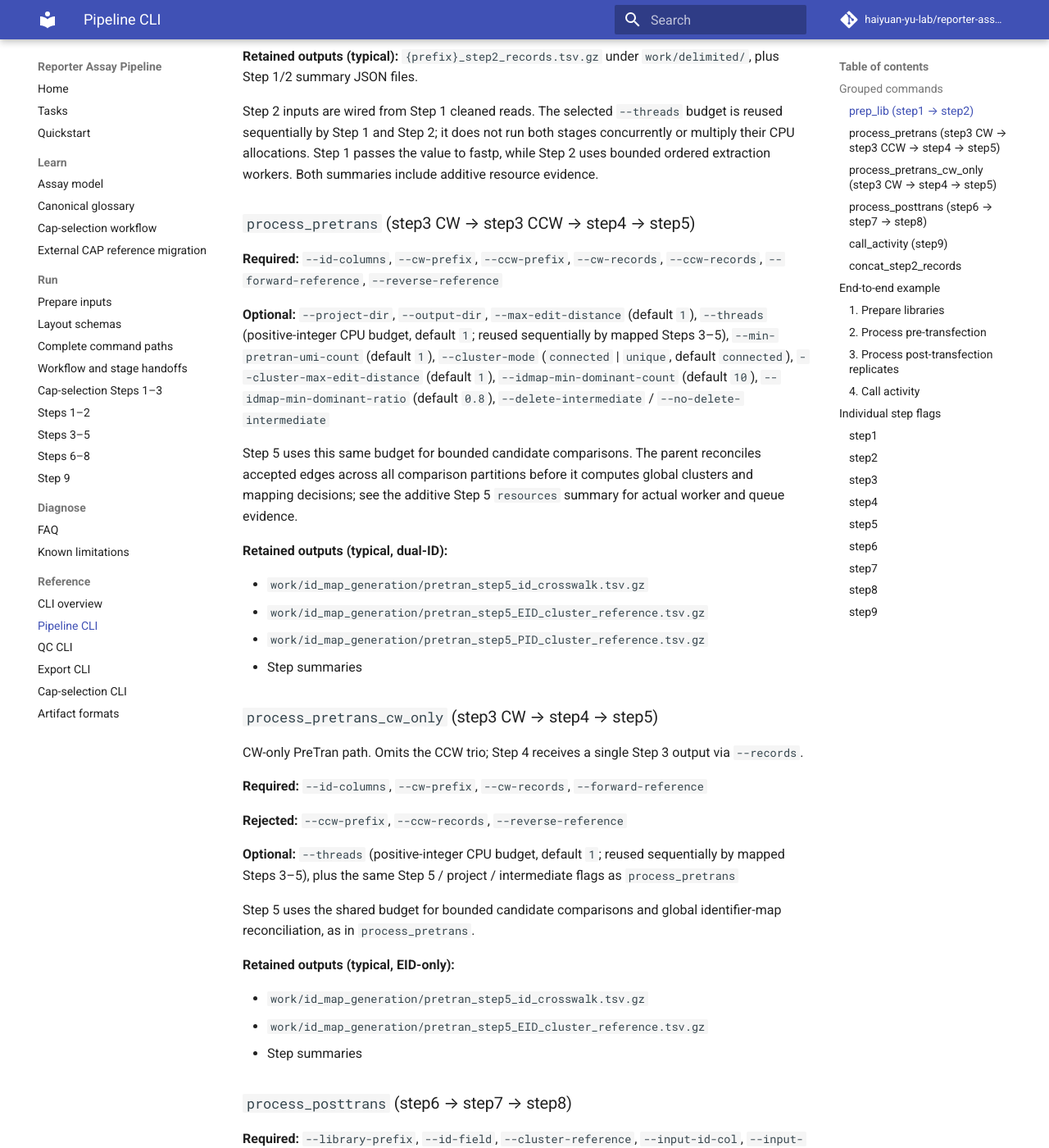
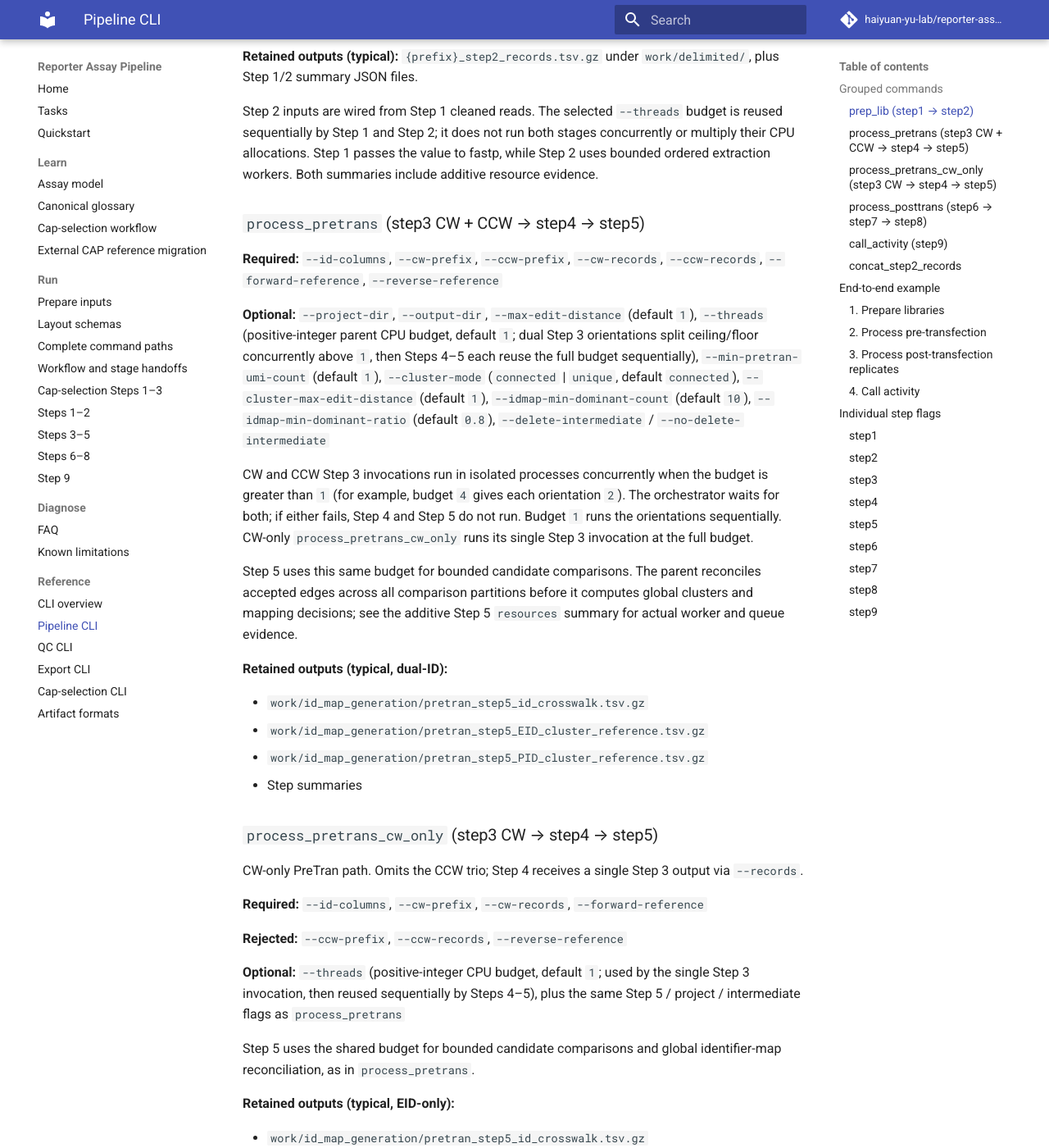
Before and after one commit to haiyuan-yu-lab/reporter-assay-pipeline-doc, an MkDocs documentation site: the page built from docs/cli/pipe.md, in a window 1280 px wide and 1400 px high, scrolled down 1382 px. Shown: the whole window at 82% size. Built offline with MkDocs 1.6.1 and Material for MkDocs 9.7.7, drawn with Linux system fonts in a browser that asks for light colours; comment, search, counter and statistics services are not loaded; some of the changed text lies outside the part shown.

Commit message:
Document grouped PreTran budget scheduling

```diff
--- a/docs/cli/pipe.md
+++ b/docs/cli/pipe.md
@@ -57,11 +57,16 @@ it does not run both stages concurrently or multiply their CPU allocations.
 Step 1 passes the value to fastp, while Step 2 uses bounded ordered extraction
 workers. Both summaries include additive resource evidence.
 
-### `process_pretrans` (step3 CW → step3 CCW → step4 → step5)
+### `process_pretrans` (step3 CW + CCW → step4 → step5)
 
 **Required:** `--id-columns`, `--cw-prefix`, `--ccw-prefix`, `--cw-records`, `--ccw-records`, `--forward-reference`, `--reverse-reference`
 
-**Optional:** `--project-dir`, `--output-dir`, `--max-edit-distance` (default `1`), `--threads` (positive-integer CPU budget, default `1`; reused sequentially by mapped Steps 3–5), `--min-pretran-umi-count` (default `1`), `--cluster-mode` (`connected` \| `unique`, default `connected`), `--cluster-max-edit-distance` (default `1`), `--idmap-min-dominant-count` (default `10`), `--idmap-min-dominant-ratio` (default `0.8`), `--delete-intermediate` / `--no-delete-intermediate`
+**Optional:** `--project-dir`, `--output-dir`, `--max-edit-distance` (default `1`), `--threads` (positive-integer parent CPU budget, default `1`; dual Step 3 orientations split ceiling/floor concurrently above `1`, then Steps 4–5 each reuse the full budget sequentially), `--min-pretran-umi-count` (default `1`), `--cluster-mode` (`connected` \| `unique`, default `connected`), `--cluster-max-edit-distance` (default `1`), `--idmap-min-dominant-count` (default `10`), `--idmap-min-dominant-ratio` (default `0.8`), `--delete-intermediate` / `--no-delete-intermediate`
+
+CW and CCW Step 3 invocations run in isolated processes concurrently when the
+budget is greater than `1` (for example, budget `4` gives each orientation
+`2`). The orchestrator waits for both; if either fails, Step 4 and Step 5 do
+not run. Budget `1` runs the orientations sequentially. CW-only `process_pretrans_cw_only` runs its single Step 3 invocation at the full budget.
 
 Step 5 uses this same budget for bounded candidate comparisons. The parent
 reconciles accepted edges across all comparison partitions before it computes
@@ -84,7 +89,7 @@ output via `--records`.
 
 **Rejected:** `--ccw-prefix`, `--ccw-records`, `--reverse-reference`
 
-**Optional:** `--threads` (positive-integer CPU budget, default `1`; reused sequentially by mapped Steps 3–5), plus the same Step 5 / project / intermediate flags as `process_pretrans`
+**Optional:** `--threads` (positive-integer CPU budget, default `1`; used by the single Step 3 invocation, then reused sequentially by Steps 4–5), plus the same Step 5 / project / intermediate flags as `process_pretrans`
 
 Step 5 uses the shared budget for bounded candidate comparisons and global
 identifier-map reconciliation, as in `process_pretrans`.
@@ -313,7 +318,7 @@ orchestrated flags; step modules also expose their own parsers.
 | `--max-edit-distance` | no | `1` |
 | `--threads` | no | `1` |
 
-`--threads` bounds orientation matching using a parent plus at most `threads - 1` worker processes. The parent preserves output order and reduces counts; grouped Step 3 orientations run sequentially under the same selected budget.
+`--threads` bounds orientation matching using a parent plus at most `threads - 1` worker processes. The parent preserves output order and reduces counts. Grouped dual-orientation Step 3 invocations use isolated processes and split the parent budget ceiling/floor when it exceeds `1`; both must finish before Step 4. Budget `1` and CW-only operation are serial. Steps 4 and 5 then run sequentially with the full parent budget.
 
 ### `step4`
 
```
Also changed, not shown: docs/steps-3-5.md (+6 -2 lines).
